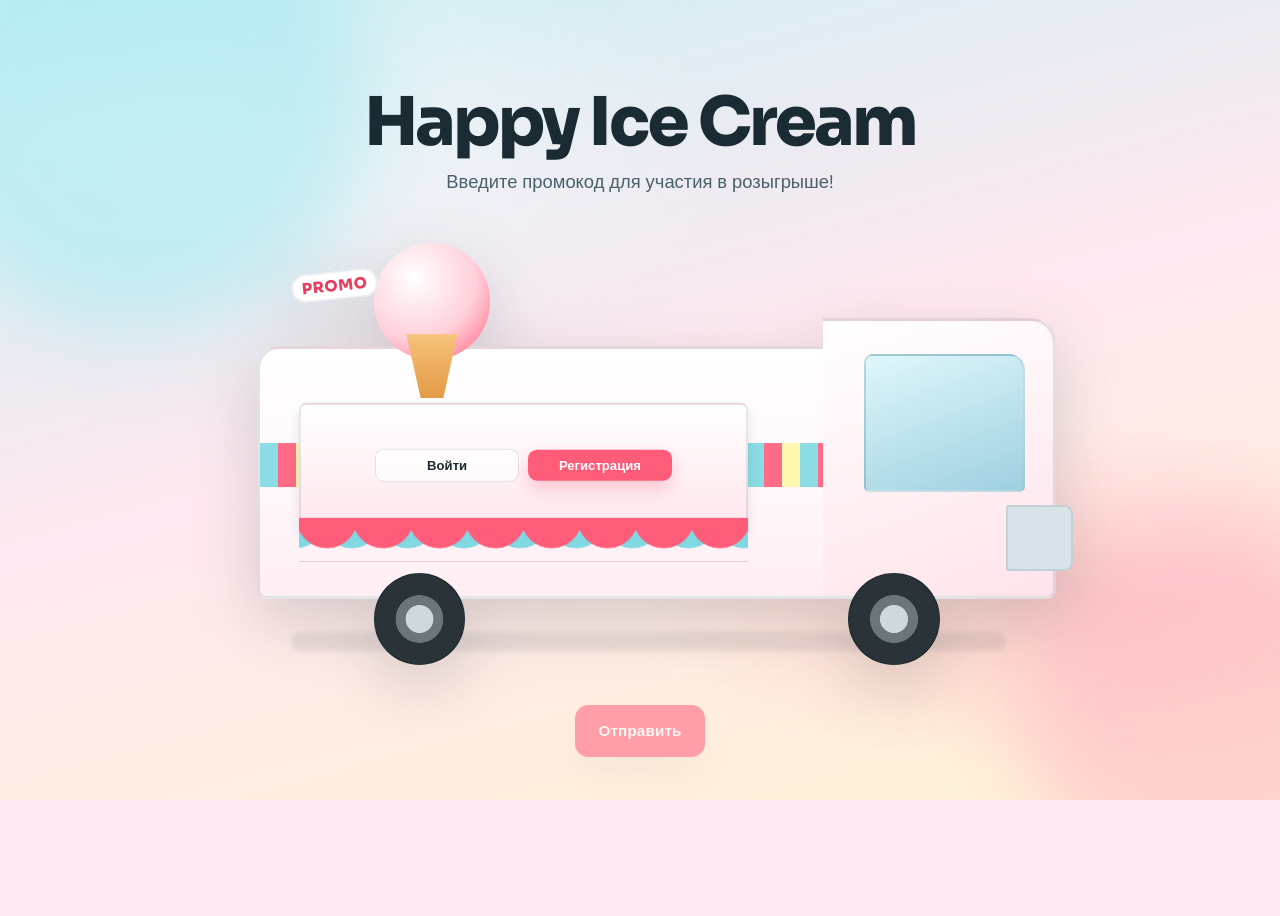
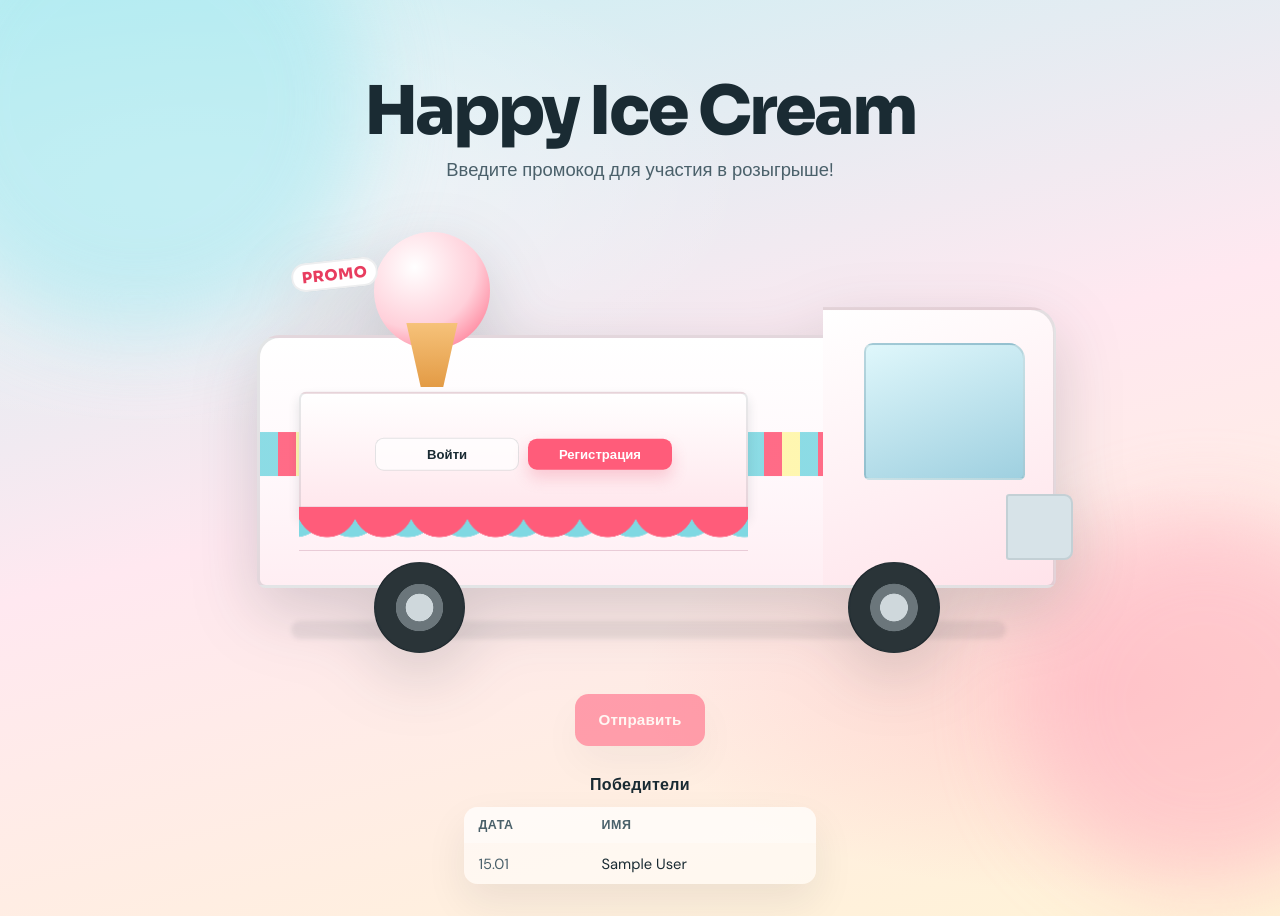
Before and after one commit to RedGradient/HappyIceCream, a Django app: page / in a window 1280 px wide. Before the commit the page ends 800 px from the top, so only its background shows below. Run offline with Django 5.2, Linux system fonts and the light colour scheme; tables that the repository leaves empty hold one stand-in row (values such as "Sample post").

Commit message:
feature(views): add winner table to landing

```diff
--- a/src/promocode/services.py
+++ b/src/promocode/services.py
@@ -1,9 +1,11 @@
 import logging
+from typing import Any
 
 from django.db import IntegrityError
 
+from auth.models import User
 from promocode.exceptions import PromocodeAlreadyUsed, PromocodeDoesNotExists
-from promocode.models import PromoCode, UserPromocode
+from promocode.models import PromoCode, UserPromocode, Winner
 
 logger = logging.getLogger(__name__)
 
@@ -49,3 +51,14 @@ class PromoCodeService:
             promocode.id,
         )
         return user_promocode
+
+
+class WinnerService:
+    def winner_landing_list(self, limit: int) -> list[dict[str, Any]]:
+        all_winners = Winner.objects.order_by("-won_on")[:limit]
+        users = User.objects.in_bulk([row.user_id for row in all_winners])
+
+        return [
+            {"won_on": row.won_on, "name": users[row.user_id].get_full_name()}
+            for row in all_winners
+        ]
--- a/src/promocode/templates/landing.html
+++ b/src/promocode/templates/landing.html
@@ -31,7 +31,7 @@
         }
 
         html, body {
-            height: 100%;
+            min-height: 100%;
             margin: 0;
         }
 
@@ -454,6 +454,69 @@
             transform: translateY(0);
         }
 
+        .winners {
+            width: min(100%, 22rem);
+            margin: 1.75rem auto 0;
+            text-align: left;
+        }
+
+        .winners__title {
+            margin: 0 0 0.75rem;
+            font-family: Sora, sans-serif;
+            font-size: 1rem;
+            font-weight: 700;
+            text-align: center;
+            letter-spacing: 0.02em;
+        }
+
+        .winners__table {
+            width: 100%;
+            border-collapse: collapse;
+            background: rgba(255, 255, 255, 0.55);
+            backdrop-filter: blur(8px);
+            box-shadow: var(--shadow);
+            border-radius: 0.85rem;
+            overflow: hidden;
+        }
+
+        .winners__table th,
+        .winners__table td {
+            padding: 0.65rem 0.9rem;
+            font-size: 0.92rem;
+        }
+
+        .winners__table th {
+            font-family: Sora, sans-serif;
+            font-weight: 700;
+            font-size: 0.78rem;
+            letter-spacing: 0.04em;
+            text-transform: uppercase;
+            color: var(--muted);
+            background: rgba(255, 255, 255, 0.35);
+        }
+
+        .winners__table td:first-child,
+        .winners__table th:first-child {
+            width: 35%;
+            white-space: nowrap;
+            color: var(--muted);
+        }
+
+        .winners__table tbody tr + tr td {
+            border-top: 1px solid rgba(26, 43, 51, 0.08);
+        }
+
+        .winners__empty {
+            margin: 0;
+            padding: 0.9rem;
+            text-align: center;
+            color: var(--muted);
+            font-size: 0.92rem;
+            background: rgba(255, 255, 255, 0.55);
+            border-radius: 0.85rem;
+            box-shadow: var(--shadow);
+        }
+
         .topbar {
             position: fixed;
             top: 0;
@@ -633,6 +696,30 @@
 
                 <button type="submit" {% if not user.is_authenticated %}disabled{% endif %}>Отправить</button>
             </form>
+
+            <section class="winners" aria-label="Победители розыгрыша">
+                <h2 class="winners__title">Победители</h2>
+                {% if winners %}
+                    <table class="winners__table">
+                        <thead>
+                            <tr>
+                                <th scope="col">Дата</th>
+                                <th scope="col">Имя</th>
+                            </tr>
+                        </thead>
+                        <tbody>
+                            {% for winner in winners %}
+                                <tr>
+                                    <td>{{ winner.won_on|date:"d.m" }}</td>
+                                    <td>{{ winner.name }}</td>
+                                </tr>
+                            {% endfor %}
+                        </tbody>
+                    </table>
+                {% else %}
+                    <p class="winners__empty">Победителей пока нет — розыгрыш впереди.</p>
+                {% endif %}
+            </section>
         </div>
     </main>
 
--- a/src/promocode/views.py
+++ b/src/promocode/views.py
@@ -1,3 +1,4 @@
+from django.contrib.auth import get_user_model
 from django.shortcuts import render
 from rest_framework import status
 from rest_framework.decorators import api_view, permission_classes
@@ -6,11 +7,16 @@ from rest_framework.response import Response
 
 from promocode.exceptions import PromocodeAlreadyUsed, PromocodeDoesNotExists
 from promocode.serializers import PromoCodeSerializer
-from promocode.services import PromoCodeService
+from promocode.services import PromoCodeService, WinnerService
+
+User = get_user_model()
 
 
 def landing(request):
-    return render(request, "landing.html")
+    winner_limit = 15
+    winners = WinnerService().winner_landing_list(winner_limit)
+
+    return render(request, "landing.html", {"winners": winners})
 
 
 @api_view(["POST"])
```
